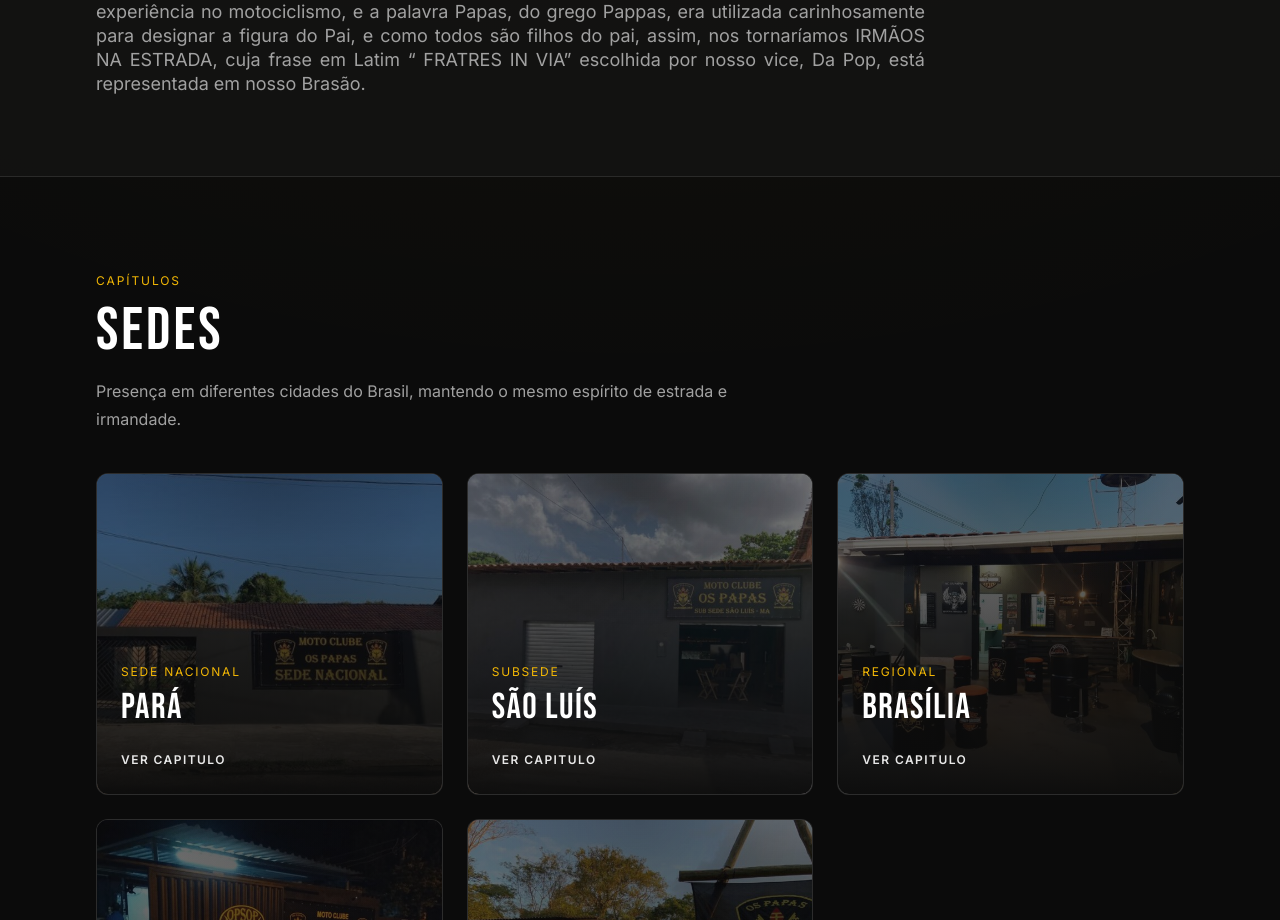
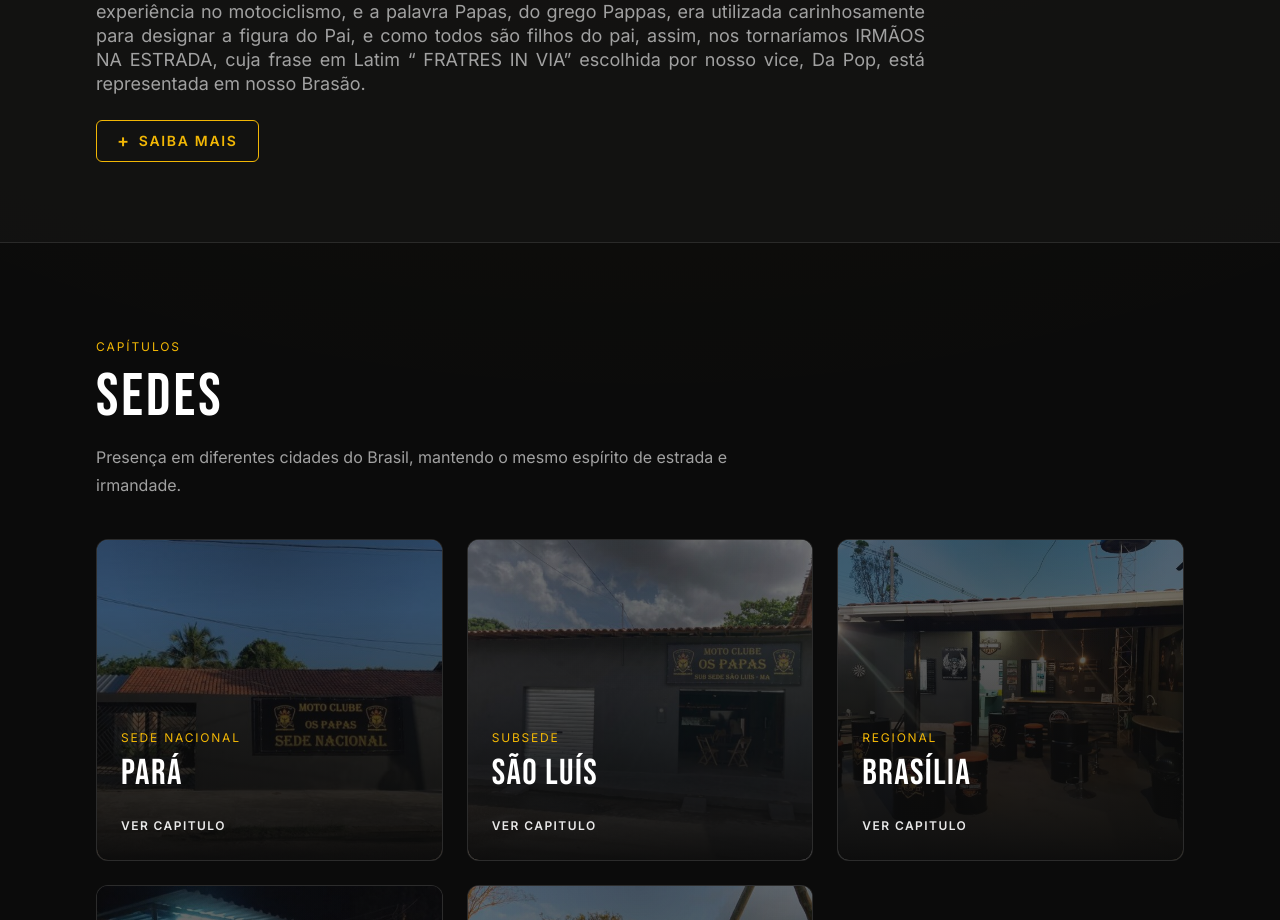
Before and after one commit to pedrocordova82/ospapas-site, a Next.js app in the folder web/: page / in a window 1280 px wide. Shown: the part 1323-2243 px from the top of the page. Built offline with nearby package versions, Linux system fonts and the light colour scheme.

Commit message:
Acrescentado o botão Saiba Mais na Home.

```diff
--- a/web/app/page.tsx
+++ b/web/app/page.tsx
@@ -132,6 +132,15 @@ export default function Home() {
 
             No intervalo de um almoço, no restaurante Yamaga, em Ananindeua-PA, conversavam como fariam para fazer seus passeios de moto, se carregariam algum Brasão em seus coletes ou usariam coletes lisos. Foi assim que surgiu a ideia de montar um grupo, um moto clube. E por que OS PAPAS? O nome seria uma forma de homenagem ao amigo Papa XXIII, devido sua experiência no motociclismo, e a palavra Papas, do grego Pappas, era utilizada carinhosamente para designar a figura do Pai, e como todos são filhos do pai, assim, nos tornaríamos IRMÃOS NA ESTRADA, cuja frase em Latim “ FRATRES IN VIA” escolhida por nosso vice, Da Pop, está representada em nosso Brasão.`}
           </p>
+          <Link
+            href="/sobre"
+            className="group mt-6 inline-flex items-center gap-2 rounded-md border border-[color:var(--color-gold-500)] px-5 py-2.5 text-sm font-semibold uppercase tracking-[0.12em] text-[color:var(--color-gold-500)] transition-all duration-200 hover:scale-105 hover:bg-[color:var(--color-gold-500)] hover:text-black focus-visible:outline-none focus-visible:ring-2 focus-visible:ring-[color:var(--color-gold-500)] focus-visible:ring-offset-2 focus-visible:ring-offset-[color:var(--color-bg-900)]"
+          >
+            <span className="text-lg leading-none transition-transform duration-200 group-hover:rotate-90">
+              +
+            </span>
+            Saiba mais
+          </Link>
         </div>
       </section>
 
```
